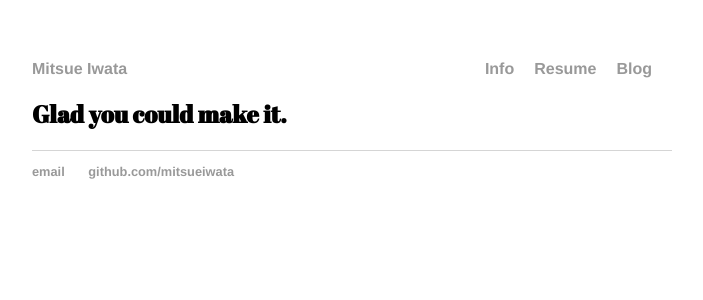
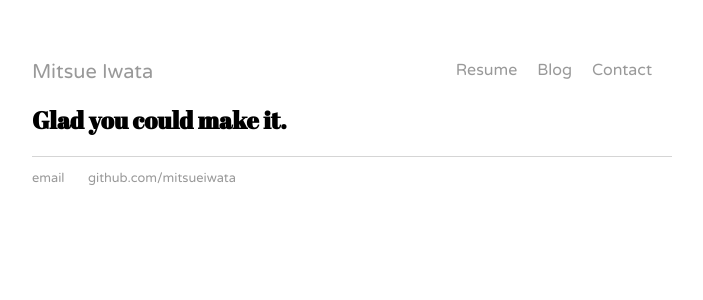
Before and after one commit to MitsueIwata/mitsueiwata.github.io, a Jekyll site: the page built from index.html, in a window 1280 px wide. Shown: the top 300 px of the page, without its empty margins (288-991 px from the left). Built offline with Jekyll 4.4.1, drawn with Linux system fonts in a browser that asks for light colours.

Commit message:
changed info to contact and changed fonts

```diff
--- a/_layouts/default.html
+++ b/_layouts/default.html
@@ -5,18 +5,19 @@
 			<!-- link to main stylesheet -->
 			<link rel="stylesheet" type="text/css" href="/css/main.css">
 			<link rel="stylesheet" href="http://fonts.googleapis.com/css?family=PT+Sans:400,400italic,700|Abril+Fatface">
+			<link href='http://fonts.googleapis.com/css?family=Lato&subset=latin,latin-ext' rel='stylesheet' type='text/css'>
+			<link href='https://fonts.googleapis.com/css?family=Varela+Round' rel='stylesheet' type='text/css'>
 
 		</head>
 		<body>
 			<header>
 				<nav>
-
 		    		<ul>
-
 		        		<li class="header-name"><a href="/">Mitsue Iwata</a></li>
+	        			<li style="float:right"><a href="/contact">Contact</a></li>
 	        			<li style="float:right"><a href="/blog">Blog</a></li>
 	        			<li style="float:right"><a href="/resume">Resume</a></li>
-		        		<li style="float:right"><a href="/">Info</a></li>
+		        		<!-- <li style="float:right"><a href="/">Info</a></li> -->
 		    		</ul>
 				</nav>
 			</header>
--- a/_layouts/post.html
+++ b/_layouts/post.html
@@ -1,7 +1,7 @@
 ---
 layout: default
 ---
-<h1>{{ page.title }}</h1>
+<h2>{{ page.title }}</h2>
 <p class="meta">{{ page.date | date_to_string }}</p>
 
 <div class="post">
--- a/css/main.css
+++ b/css/main.css
@@ -1,18 +1,24 @@
 body {
     margin: 60px auto;
     width: 50%;
-    font-family:'Helvetica', 'Arial', 'Sans-Serif';
-
+    /*font-family:'Century Gothic', 'Sans-Serif';*/
+    /*font-family: "Lato";*/
+    font-family: "Varela Round";
 }
 nav ul, footer ul {
-    font-family:'Helvetica', 'Arial', 'Sans-Serif';
+    font-weight: 1px;
     padding: 0px;
     list-style: none;
-    font-weight: bold;
 }
 nav ul li, footer ul li {
     display: inline;
     margin-right: 20px;
+}
+header nav ul li {
+    font-weight: 1px;
+}
+nav ul li.header-name{
+    font-size: 1.25em;
 }
 a {
     text-decoration: none;
--- a/index.html
+++ b/index.html
@@ -1,6 +1,6 @@
 ---
 layout: default
-title: Mitsue Iwata
+title: mitsueiwata
 ---
 
 <div class="blurb">
```
Also changed, not shown: contact/index.html (added, +10 -0 lines).
